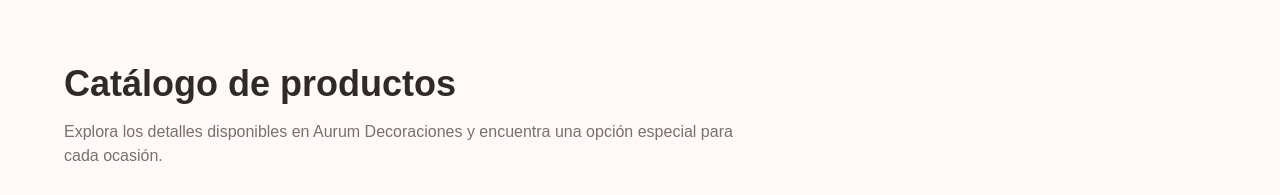
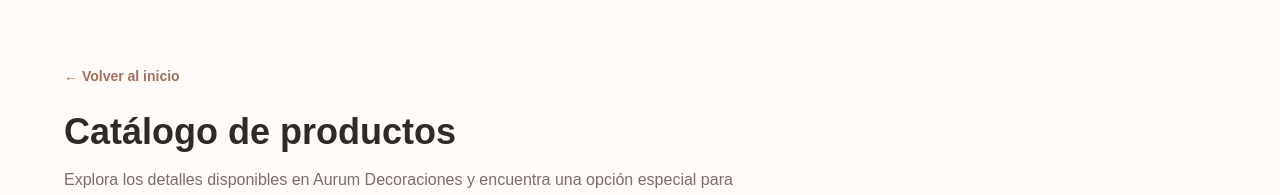
Before and after one commit to isabuitrago1223/pf_aurum, a Next.js app in the folder frontend/: page /productos in a window 1280 px wide. Shown: the top 195 px of the page. Built offline with nearby package versions, Linux system fonts and the light colour scheme; no server answers.

Commit message:
agregar navegacion de regreso desde el catalogo

```diff
--- a/frontend/app/productos/page.tsx
+++ b/frontend/app/productos/page.tsx
@@ -1,10 +1,18 @@
+import Link from "next/link";
 import ProductCatalog from "../../components/ProductCatalog";
 
 export default function ProductsPage() {
   return (
     <main className="min-h-screen bg-[#fffaf7] px-6 py-16 text-[#2f2a27]">
       <div className="mx-auto max-w-6xl">
-        <h1 className="text-4xl font-bold">
+        <Link
+          href="/"
+          className="inline-block text-sm font-semibold text-[#a2725e] transition hover:opacity-70"
+        >
+          ← Volver al inicio
+        </Link>
+
+        <h1 className="mt-6 text-4xl font-bold">
           Catálogo de productos
         </h1>
 
```
